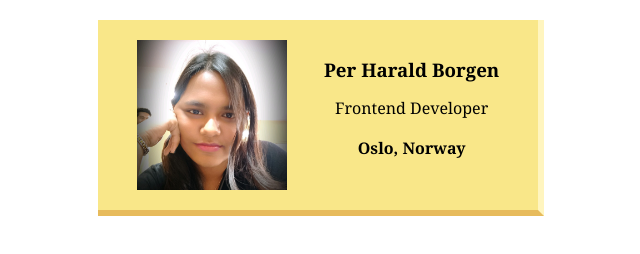
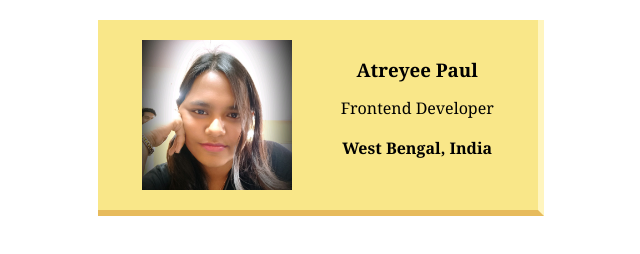
Before and after one commit to Atreyee-Paul/business-card, a website built with Vite: page buisness letter/index.html in a window 1280 px wide. Shown: the whole page, without its empty margins (319-959 px from the left). Built offline with nearby package versions, Linux system fonts and the light colour scheme.

Commit message:
index.html

```diff
--- a/buisness letter/index.html
+++ b/buisness letter/index.html
@@ -6,9 +6,9 @@
         <div class="card">
             <img class="avatar" src="images/me.jpg">
             <div >
-                <h3>Per Harald Borgen</h3>
+                <h3>Atreyee Paul</h3>
                 <p>Frontend Developer</p>
-                <h4>Oslo, Norway</h4>
+                <h4>West Bengal, India</h4>
             </div>
         </div>
     </body>
```
